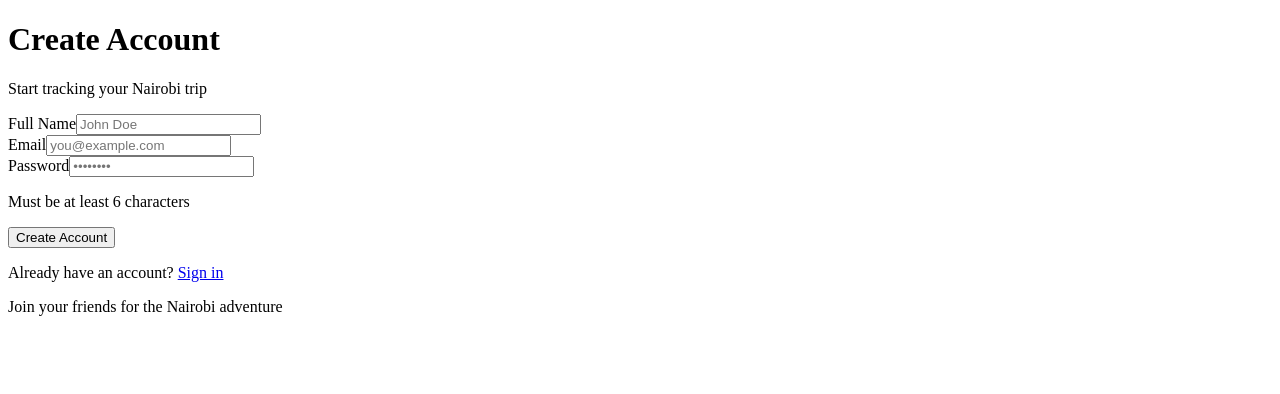
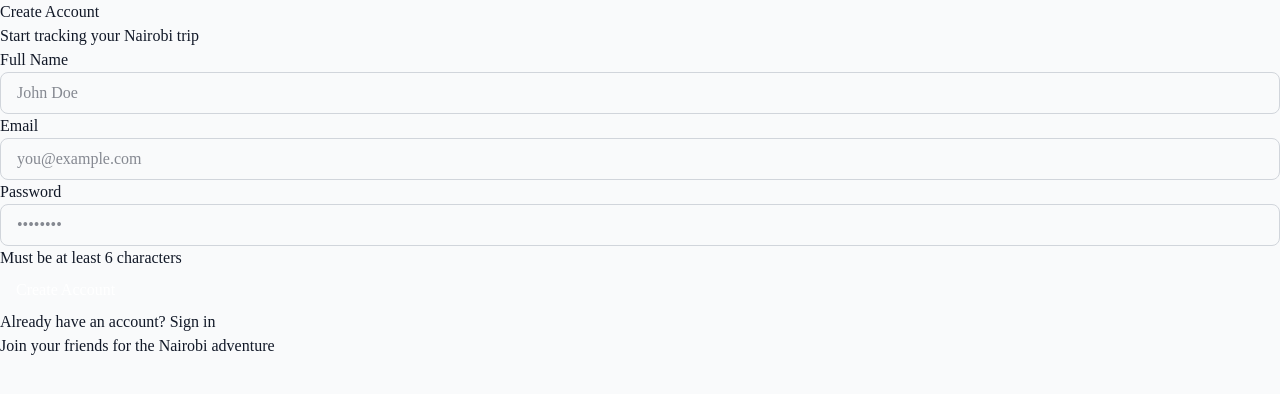
Before and after one commit to Mozart299/triptrack, a Next.js app in the folder apps/web/: page /signup in a window 1280 px wide. Shown: the top 394 px of the page. Built offline with nearby package versions, Linux system fonts and the light colour scheme.

Commit message:
feat: Update Supabase client initialization and add Tailwind CSS configuration

```diff
--- a/apps/web/next.config.js
+++ b/apps/web/next.config.js
@@ -10,6 +10,10 @@ const nextConfig = {
   // Use this to set Nx-specific options
   // See: https://nx.dev/recipes/next/next-config-setup
   nx: {},
+  env: {
+    NEXT_PUBLIC_SUPABASE_URL: process.env.NEXT_PUBLIC_SUPABASE_URL,
+    NEXT_PUBLIC_SUPABASE_ANON_KEY: process.env.NEXT_PUBLIC_SUPABASE_ANON_KEY,
+  },
 };
 
 const plugins = [
--- /dev/null
+++ b/apps/web/postcss.config.js
@@ -0,0 +1,5 @@
+module.exports = {
+  plugins: {
+    '@tailwindcss/postcss': {},
+  },
+};
--- a/apps/web/src/app/(dashboard)/activities/page.tsx
+++ b/apps/web/src/app/(dashboard)/activities/page.tsx
@@ -4,7 +4,7 @@ import { createClient } from '@/lib/supabase/server';
 import ActivityCheckIn from '@/components/features/ActivityCheckIn';
 
 export default async function ActivitiesPage() {
-  const supabase = createClient();
+  const supabase = await createClient();
 
   const {
     data: { user },
--- a/apps/web/src/app/(dashboard)/dashboard/page.tsx
+++ b/apps/web/src/app/(dashboard)/dashboard/page.tsx
@@ -3,7 +3,7 @@ import Link from 'next/link';
 import { createClient } from '@/lib/supabase/server';
 
 export default async function DashboardPage() {
-  const supabase = createClient();
+  const supabase = await createClient();
 
   const {
     data: { user },
--- a/apps/web/src/app/(dashboard)/expenses/page.tsx
+++ b/apps/web/src/app/(dashboard)/expenses/page.tsx
@@ -4,7 +4,7 @@ import { createClient } from '@/lib/supabase/server';
 import AddExpenseForm from '@/components/features/AddExpenseForm';
 
 export default async function ExpensesPage() {
-  const supabase = createClient();
+  const supabase = await createClient();
 
   const {
     data: { user },
--- a/apps/web/src/app/(dashboard)/journeys/page.tsx
+++ b/apps/web/src/app/(dashboard)/journeys/page.tsx
@@ -3,7 +3,7 @@ import Link from 'next/link';
 import { createClient } from '@/lib/supabase/server';
 
 export default async function JourneysPage() {
-  const supabase = createClient();
+  const supabase = await createClient();
 
   const {
     data: { user },
--- a/apps/web/src/app/(dashboard)/layout.tsx
+++ b/apps/web/src/app/(dashboard)/layout.tsx
@@ -7,7 +7,7 @@ export default async function DashboardLayout({
 }: {
   children: React.ReactNode;
 }) {
-  const supabase = createClient();
+  const supabase = await createClient();
 
   const {
     data: { user },
--- a/apps/web/src/app/global.css
+++ b/apps/web/src/app/global.css
@@ -1,36 +1,103 @@
-@tailwind base;
-@tailwind components;
-@tailwind utilities;
+@import "tailwindcss";
 
-@layer base {
+@source "../**/*.{js,ts,jsx,tsx,mdx}";
+
+@theme {
+  --color-primary-50: #f0f9ff;
+  --color-primary-100: #e0f2fe;
+  --color-primary-200: #bae6fd;
+  --color-primary-300: #7dd3fc;
+  --color-primary-400: #38bdf8;
+  --color-primary-500: #0ea5e9;
+  --color-primary-600: #0284c7;
+  --color-primary-700: #0369a1;
+  --color-primary-800: #075985;
+  --color-primary-900: #0c4a6e;
+}
+
 html {
-    @apply antialiased;
+  -webkit-font-smoothing: antialiased;
 }
 
 body {
-    @apply bg-gray-50 text-gray-900;
+  background-color: rgb(249 250 251);
+  color: rgb(17 24 39);
+}
+
+.container-app {
+  margin-left: auto;
+  margin-right: auto;
+  max-width: 80rem;
+  padding-left: 1rem;
+  padding-right: 1rem;
+}
+
+@media (min-width: 640px) {
+  .container-app {
+    padding-left: 1.5rem;
+    padding-right: 1.5rem;
   }
 }
 
-@layer components {
-  /* Mobile-first utility classes for TripTrack */
+@media (min-width: 1024px) {
   .container-app {
-    @apply mx-auto max-w-7xl px-4 sm:px-6 lg:px-8;
+    padding-left: 2rem;
+    padding-right: 2rem;
+  }
 }
 
 .btn-primary {
-    @apply bg-primary-600 text-white px-4 py-2 rounded-lg font-medium hover:bg-primary-700 transition-colors duration-200 active:scale-95;
+  background-color: var(--color-primary-600);
+  color: white;
+  padding: 0.5rem 1rem;
+  border-radius: 0.5rem;
+  font-weight: 500;
+  transition: all 200ms;
+}
+
+.btn-primary:hover {
+  background-color: var(--color-primary-700);
+}
+
+.btn-primary:active {
+  transform: scale(0.95);
 }
 
 .btn-secondary {
-    @apply bg-gray-200 text-gray-900 px-4 py-2 rounded-lg font-medium hover:bg-gray-300 transition-colors duration-200 active:scale-95;
+  background-color: rgb(229 231 235);
+  color: rgb(17 24 39);
+  padding: 0.5rem 1rem;
+  border-radius: 0.5rem;
+  font-weight: 500;
+  transition: all 200ms;
+}
+
+.btn-secondary:hover {
+  background-color: rgb(209 213 219);
+}
+
+.btn-secondary:active {
+  transform: scale(0.95);
 }
 
 .card {
-    @apply bg-white rounded-xl shadow-sm border border-gray-200 p-4;
+  background-color: white;
+  border-radius: 0.75rem;
+  box-shadow: 0 1px 2px 0 rgb(0 0 0 / 0.05);
+  border: 1px solid rgb(229 231 235);
+  padding: 1rem;
 }
 
 .input-field {
-    @apply w-full px-4 py-2 border border-gray-300 rounded-lg focus:ring-2 focus:ring-primary-500 focus:border-primary-500 outline-none transition-all;
+  width: 100%;
+  padding: 0.5rem 1rem;
+  border: 1px solid rgb(209 213 219);
+  border-radius: 0.5rem;
+  outline: none;
+  transition: all 150ms;
 }
+
+.input-field:focus {
+  border-color: var(--color-primary-500);
+  box-shadow: 0 0 0 3px rgba(14, 165, 233, 0.1);
 }
--- a/apps/web/src/app/page.tsx
+++ b/apps/web/src/app/page.tsx
@@ -2,7 +2,7 @@ import { redirect } from 'next/navigation';
 import { createClient } from '@/lib/supabase/server';
 
 export default async function HomePage() {
-  const supabase = createClient();
+  const supabase = await createClient();
 
   const {
     data: { user },
--- a/apps/web/src/lib/supabase/server.ts
+++ b/apps/web/src/lib/supabase/server.ts
@@ -1,8 +1,8 @@
 import { createServerClient } from '@supabase/ssr';
 import { cookies } from 'next/headers';
 
-export function createClient() {
-  const cookieStore = cookies();
+export async function createClient() {
+  const cookieStore = await cookies();
 
   return createServerClient(
     process.env.NEXT_PUBLIC_SUPABASE_URL!,
--- a/package.json
+++ b/package.json
@@ -29,6 +29,7 @@
     "@swc/cli": "~0.6.0",
     "@swc/core": "~1.5.7",
     "@swc/helpers": "~0.5.11",
+    "@tailwindcss/postcss": "^4.1.18",
     "@testing-library/dom": "10.4.0",
     "@testing-library/react": "16.3.0",
     "@types/jest": "^30.0.0",
```
Also changed, not shown: apps/web/src/middleware.ts (+11 -2 lines), 1 other file (tests, documents, lock files or other folders). Lines whose indentation alone changed are shown as unchanged.
